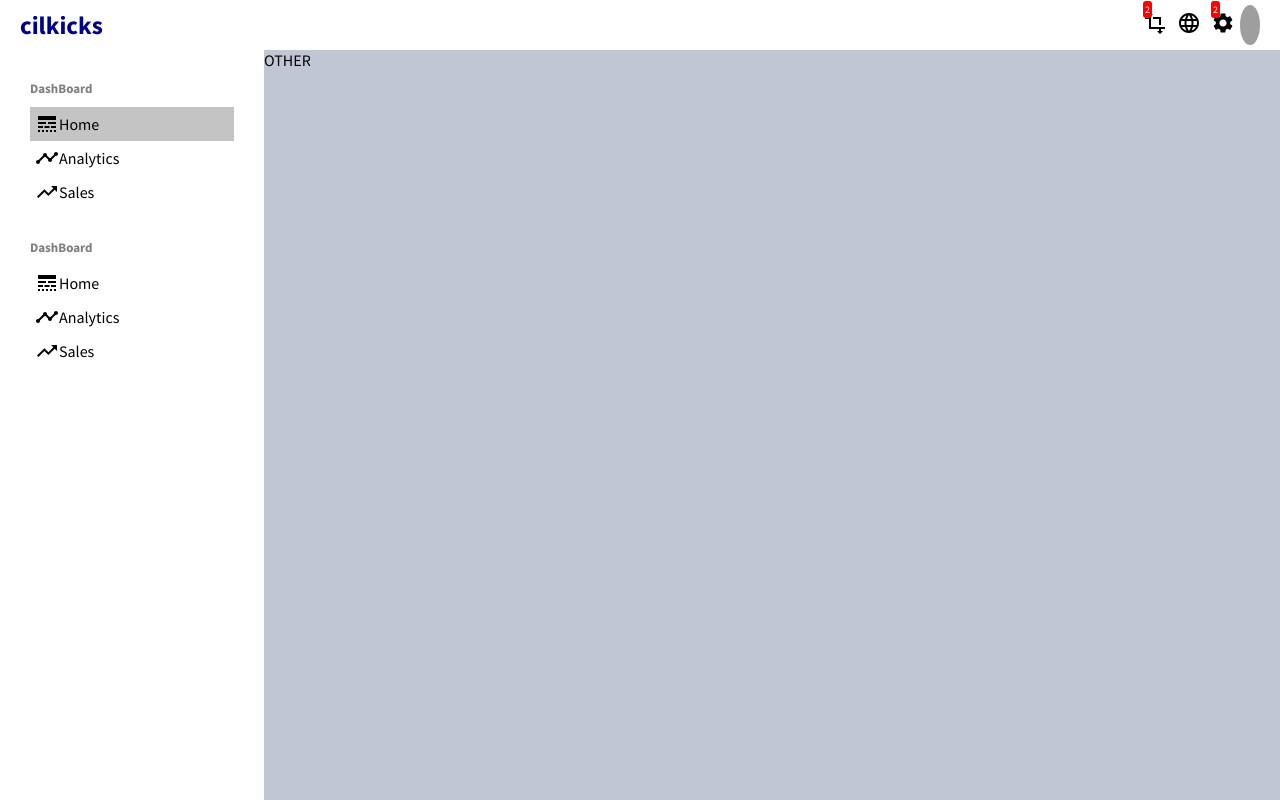
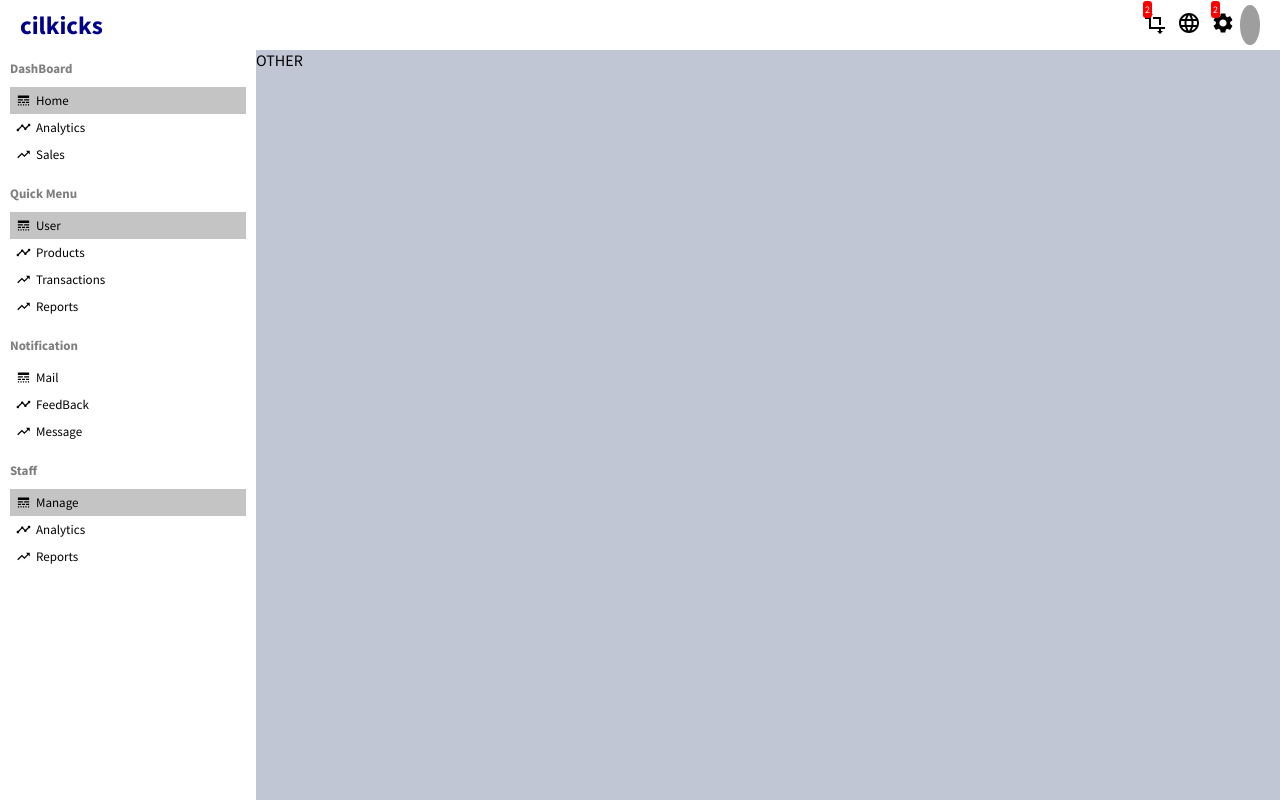
Before and after one commit to cecililu/Admin-Panel-Ecommerce, a React (Create React App) app: page / in a window 1280 px wide. Built offline with nearby package versions, Linux system fonts and the light colour scheme; grey boxes are pictures that could not be loaded.

Commit message:
side bar

```diff
--- a/src/Components/SideBar/SideBar.css
+++ b/src/Components/SideBar/SideBar.css
@@ -1,16 +1,16 @@
 .sideBar{
     flex: 1;
-    padding: 5px;
-    height: calc(100vh - 60px );
+
+    height: calc(100vh - 50px );
     position: sticky;
     top:60px;
 }
 .sideBarWrapper{
-    padding: 20px;
+    padding: 5px;
 }
 
 .sideBarMenu{
-    margin-bottom: 20px;
+    margin-bottom: 7px;
 }
 
 .sideBarTitle{
@@ -23,10 +23,12 @@
     padding: 5px;
     list-style: none;
 
+
 }
 
 .sideBarItem{
-    padding: 5px;
+    font-size: 13px;
+    padding: 1px;
     display: flex;
     align-items: center;
 }
@@ -34,3 +36,8 @@
 .sideBarItem.active,.sideBarItem :hover{
     background-color: rgb(196, 196, 196);
 }
+
+.sideBarIcon{
+    margin: 5px;
+    font-size: 15px !important;
+}
--- a/src/Components/SideBar/SideBar.jsx
+++ b/src/Components/SideBar/SideBar.jsx
@@ -11,34 +11,72 @@ export default function SideBar() {
             </h4>
             <ul className="sideBarList">
                 <li className="sideBarItem active">
-                    <LineStyle/>Home
+                    <LineStyle className="sideBarIcon"/>Home
                 </li>
                 <li className="sideBarItem">
-                    <Timeline/>Analytics
+                    <Timeline className="sideBarIcon"/>Analytics
                 </li>
                 <li className="sideBarItem">
-                    <TrendingUp/>Sales
+                    <TrendingUp className="sideBarIcon"/>Sales
+                </li>
+            </ul>
+           </div>
+           <div className="sideBarMenu">
+            <h4 className="sideBarTitle">
+               Quick Menu
+            </h4>
+            <ul className="sideBarList">
+                <li className="sideBarItem active">
+                    <LineStyle className="sideBarIcon"/>User
+                </li>
+                <li className="sideBarItem">
+                    <Timeline className="sideBarIcon"/>Products
+                </li>
+                <li className="sideBarItem">
+                    <TrendingUp className="sideBarIcon"/>Transactions
+                </li>
+                <li className="sideBarItem">
+                    <TrendingUp className="sideBarIcon"/>Reports
                 </li>
             </ul>
            </div>
 
 
+
            <div className="sideBarMenu">
             <h4 className="sideBarTitle">
-                DashBoard
+                Notification
             </h4>
             <ul className="sideBarList">
                 <li className="sideBarItem">
-                    <LineStyle/>Home
+                    <LineStyle className="sideBarIcon"/>Mail
                 </li>
                 <li className="sideBarItem">
-                    <Timeline/>Analytics
+                    <Timeline className="sideBarIcon"/>FeedBack
                 </li>
                 <li className="sideBarItem">
-                    <TrendingUp/>Sales
+                    <TrendingUp  className="sideBarIcon"/>Message
                 </li>
             </ul>
            </div>
+
+           <div className="sideBarMenu">
+            <h4 className="sideBarTitle">
+                Staff
+            </h4>
+            <ul className="sideBarList">
+                <li className="sideBarItem active">
+                    <LineStyle className="sideBarIcon"/>Manage
+                </li>
+                <li className="sideBarItem">
+                    <Timeline className="sideBarIcon"/>Analytics
+                </li>
+                <li className="sideBarItem">
+                    <TrendingUp className="sideBarIcon"/>Reports
+                </li>
+            </ul>
+           </div>
+
        </div>
     </div>
   )
```
